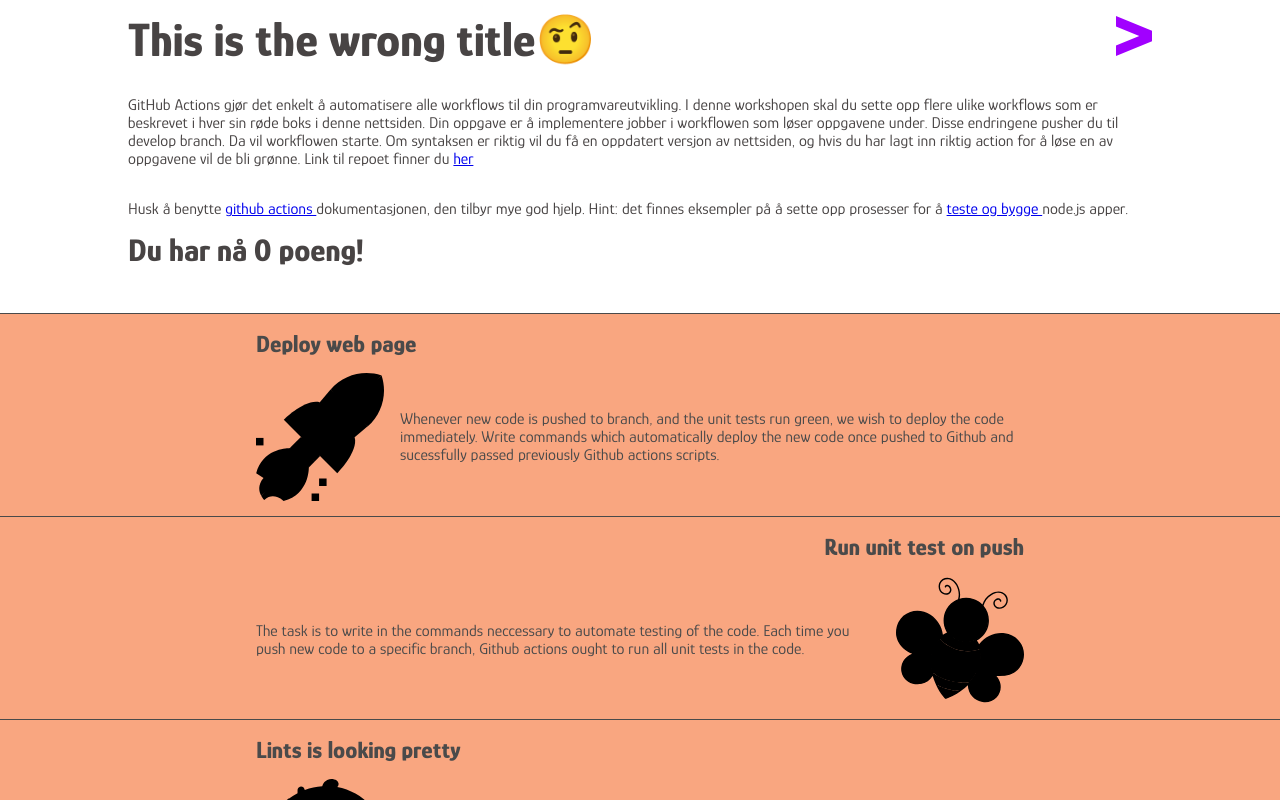
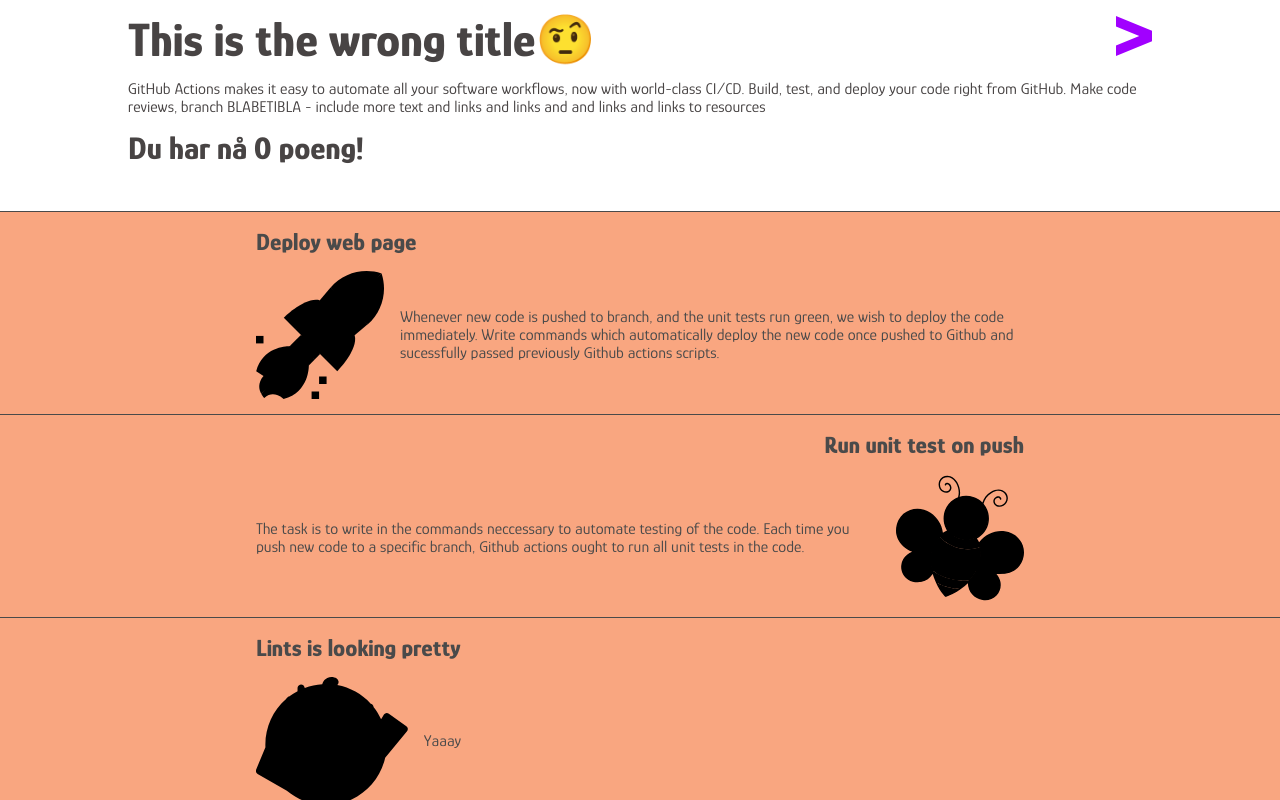
Before and after one commit to vimich/vimich.github.io, a React app: page / in a window 1280 px wide. Shown: the top 800 px of the page. Built offline with nearby package versions, Linux system fonts and the light colour scheme; no server answers.

Commit message:
Revert "Oppdaterte introtekst i toppen og la til lenker"
This reverts commit 197560a9a54c6ebb2f9a400a4c406bcee5f58458.

```diff
--- a/src/containers/home/Header.tsx
+++ b/src/containers/home/Header.tsx
@@ -15,7 +15,6 @@ const Container = styled.section`
 const TitleAndLogo = styled.div`
     display: flex;
     justify-content: space-between;
-    margin-bottom: 1rem;
 `;
 
 const H1 = styled.h1`
@@ -47,15 +46,11 @@ const Header: React.FC<{ tp: number }> = props => {
                 <Img src={AcnLogo} />
             </TitleAndLogo>
             <P>
-                GitHub Actions gjør det enkelt å automatisere alle workflows til din programvareutvikling. I denne workshopen
-                skal du sette opp flere ulike workflows som er beskrevet i hver sin røde boks i denne nettsiden. Din oppgave
-                er å implementere jobber i workflowen som løser oppgavene under. Disse endringene pusher du til develop branch.
-                Da vil workflowen starte. Om syntaksen er riktig vil du få en oppdatert versjon av nettsiden, og hvis du har
-                lagt inn riktig action for å løse en av oppgavene vil de bli grønne. Link til repoet finner du <a href="https://github.com/acntech/workshop-github-actions">her </a>
-            </P>
-            <P>
-                Husk å benytte <a href="https://docs.github.com/en/actions">github actions </a> dokumentasjonen,
-                den tilbyr mye god hjelp. Hint: det finnes eksempler på å sette opp prosesser for å <a href="https://docs.github.com/en/actions/guides/building-and-testing-nodejs-or-python">teste og bygge </a> node.js apper.
+                GitHub Actions makes it easy to automate all your software
+                workflows, now with world-class CI/CD. Build, test, and deploy
+                your code right from GitHub. Make code reviews, branch
+                BLABETIBLA - include more text and links and links and and links
+                and links to resources
             </P>
             <H2>Du har nå {props.tp || 0} poeng!</H2>
         </Container>
```
Also changed, not shown: 1 other file (tests, documents, lock files or other folders).
